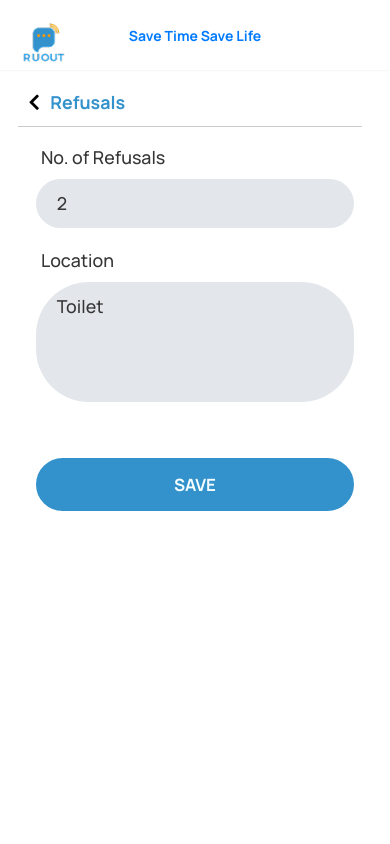
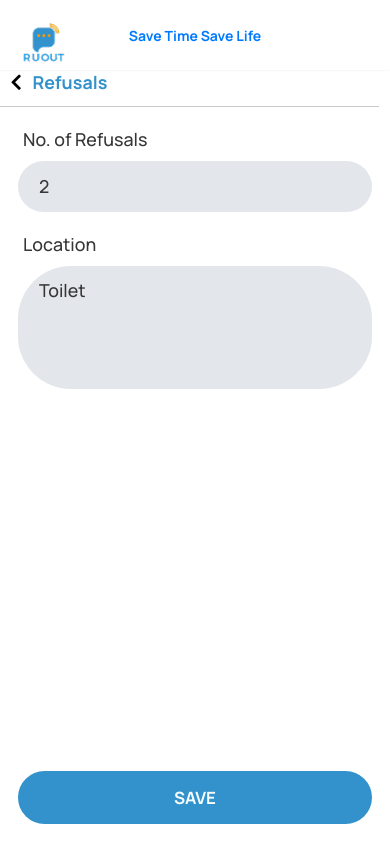
Before and after one commit to KumarVivekPathak/ruoutwar-app, a React Native app: screen /Refusals in a window 390 px wide. Built offline with nearby package versions, Linux system fonts and the light colour scheme.

Commit message:
all states handled

```diff
--- a/components/CustomInput.tsx
+++ b/components/CustomInput.tsx
@@ -9,6 +9,8 @@ interface CustomInputProps {
     onChangeText?: (text: string) => void;
     placeholder?: string;
     style?: any;
+    errorMessage?: string;
+    keyboardType?: string;
 }
 
 const CustomInput = ({
@@ -17,19 +19,25 @@ const CustomInput = ({
     value,
     onChangeText,
     placeholder,
-    style
+    style,
+    errorMessage = '',
+    keyboardType = 'default'
 }: CustomInputProps) => {
     return (
         <View style={[styles.container, style]}>
             <Text style={styles.label}>{label}</Text>
             <TextInput
-                style={styles.input}
+                style={ styles.input}
                 numberOfLines={numberOfLines}
                 value={value}
                 onChangeText={onChangeText}
                 placeholder={placeholder}
                 multiline
+                keyboardType={keyboardType}
             />
+            {errorMessage && (
+                <Text style={styles.errorText}>{errorMessage}</Text>
+            )}
         </View>
     )
 }
@@ -53,6 +61,26 @@ const styles = StyleSheet.create({
         fontSize: scale(16),
         fontFamily: 'Manrope-Medium',
         color: '#363636',
+        borderBottomWidth: 2,
+        borderBottomColor: '#E3E6EB',
+    },
+    invalidInput: {
+        backgroundColor: '#E3E6EB',
+        borderRadius: moderateScale(50),
+        paddingVertical: verticalScale(10),
+        paddingHorizontal: moderateScale(20),
+        fontSize: scale(16),
+        fontFamily: 'Manrope-Medium',
+        color: '#363636',
+        borderBottomWidth: 2,
+        borderBottomColor: '#FF0000',
+    },
+    errorText: {
+        color: '#FF0000',
+        fontSize: scale(12),
+        marginTop: verticalScale(4),
+        marginLeft: moderateScale(10),
+        fontFamily: 'Manrope-Medium',
     },
 });
 
--- a/screens/AdditionalDetails.tsx
+++ b/screens/AdditionalDetails.tsx
@@ -1,4 +1,4 @@
-import React from "react";
+import React, { useState } from "react";
 import { View, Text, StyleSheet, KeyboardAvoidingView, Platform, TouchableWithoutFeedback, Keyboard } from "react-native";
 import { scale, verticalScale } from "react-native-size-matters";
 import CustomHeader from "../components/CustomHeader";
@@ -6,6 +6,23 @@ import CustomInput from "../components/CustomInput";
 import CustomButton from "../components/CustomButton";
 
 const AdditionalDetails = () => {
+
+  const [notes, setNotes] = useState<string>('');
+  const [errorMessage, setErrorMessage] = useState<string>('');
+
+  const handleNotes = (text: string) => {
+    setNotes(text);
+    setErrorMessage('');
+  }
+
+  const handleSave = () => {
+    if (notes.trim() === '') {
+      setErrorMessage('Please enter notes');
+      return;
+    }
+    console.log("handle save: ", notes);
+  }
+
     return (
         <KeyboardAvoidingView
         style={{ flex: 1 }}
@@ -21,11 +38,14 @@ const AdditionalDetails = () => {
                 label="Notes"
                 placeholder="Need Ambulance"
                 numberOfLines={4}
+                value={notes}
+                onChangeText={handleNotes}
+                errorMessage={errorMessage}
               />
             </View>
 
             <View style={styles.buttonContainer}>
-              <CustomButton title="SAVE" onPress={() => {}} />
+              <CustomButton title="SAVE" onPress={handleSave} />
             </View>
           </View>
         </TouchableWithoutFeedback>
--- a/screens/PersonWithDisability.tsx
+++ b/screens/PersonWithDisability.tsx
@@ -1,59 +1,141 @@
-import React from "react";
-import { View, Text, StyleSheet, KeyboardAvoidingView, Platform, TouchableWithoutFeedback, Keyboard, ScrollView } from "react-native";
+import React, { useState } from "react";
+import {
+  View,
+  Text,
+  StyleSheet,
+  KeyboardAvoidingView,
+  Platform,
+  TouchableWithoutFeedback,
+  Keyboard,
+  ScrollView, // Import ScrollView
+  StatusBar, // For potential StatusBar height if needed for offset
+} from "react-native";
 import { scale, verticalScale } from "react-native-size-matters";
 import CustomHeader from "../components/CustomHeader";
 import CustomInput from "../components/CustomInput";
 import CustomButton from "../components/CustomButton";
 
 const PersonWithDisability = () => {
+  const [noOfPersonWithDisability, setNoOfPersonWithDisability] = useState('');
+  const [descriptionAndLocation, setDescriptionAndLocation] = useState('');
+  const [noOfPersonError, setNoOfPersonError] = useState('');
+  const [descriptionError, setDescriptionError] = useState('');
+
+  const handleNoOfPersonWithDisability = (text) => {
+    setNoOfPersonWithDisability(text);
+    setNoOfPersonError(''); // Clear error on change
+  }
+
+  const handleDescriptionAndLocation = (text) => {
+    setDescriptionAndLocation(text);
+    setDescriptionError(''); // Clear error on change
+  }
+
+  const handleSave = () => {
+    let isValid = true;
+
+    // Validate No. of Person With Disability
+    if (noOfPersonWithDisability.trim() === '') {
+      setNoOfPersonError('Please enter the number of persons');
+      isValid = false;
+    } else {
+      const num = parseInt(noOfPersonWithDisability, 10);
+      if (isNaN(num) || num < 0) {
+        setNoOfPersonError('Please enter a valid non-negative number');
+        isValid = false;
+      }
+    }
+
+    // Validate Description and Location
+    if (descriptionAndLocation.trim() === '') {
+      setDescriptionError('Please enter description and location');
+      isValid = false;
+    }
+
+    if (isValid) {
+      console.log("No. of Person with Disability:", parseInt(noOfPersonWithDisability, 10));
+      console.log("Description and Location:", descriptionAndLocation);
+      Keyboard.dismiss(); // Dismiss keyboard on successful save
+      // Proceed with saving data, e.g., API call
+    }
+  }
+
+  // Estimate CustomHeader height for keyboardVerticalOffset on iOS
+  // Adjust this value if your CustomHeader has a different fixed height.
+  const headerHeight = verticalScale(60); // A common estimate for a header height
+
   return (
+    <View style={styles.outerContainer}>
+      <CustomHeader title="Person With Disability" />
       <KeyboardAvoidingView
-      style={{ flex: 1 }}
+        style={styles.keyboardAvoidingView}
         behavior={Platform.OS === 'ios' ? 'padding' : 'height'}
-      keyboardVerticalOffset={Platform.OS === 'ios' ? 60 : 0} // Adjust if you have a header
+        keyboardVerticalOffset={Platform.OS === 'ios' ? headerHeight : 0}
+      >
+        <ScrollView
+          contentContainerStyle={styles.scrollViewContent}
+          keyboardShouldPersistTaps="handled"
         >
           <TouchableWithoutFeedback onPress={Keyboard.dismiss}>
-        <ScrollView style={styles.screen}>
-          <CustomHeader title="Person With Disability" />
-
+            <View style={styles.innerTouchableContainer}>
               <View style={styles.contentContainer}>
                 <CustomInput
                   label="No. of Person With Disability"
                   placeholder="2"
+                  value={noOfPersonWithDisability}
+                  onChangeText={handleNoOfPersonWithDisability}
+                  keyboardType="numeric" // Set keyboard type to numeric
+                  errorMessage={noOfPersonError}
                 />
 
                 <CustomInput
                   label="Description and Location"
                   placeholder="fire stairs"
                   numberOfLines={6}
+                  value={descriptionAndLocation}
+                  onChangeText={handleDescriptionAndLocation}
+                  multiline={true} // Explicitly set multiline to true
+                  errorMessage={descriptionError}
                 />
               </View>
 
               <View style={styles.buttonContainer}>
-            <CustomButton title="SAVE" onPress={() => {}} />
+                <CustomButton title="SAVE" onPress={handleSave} />
               </View>
+            </View>
+          </TouchableWithoutFeedback>
         </ScrollView>
-      </TouchableWithoutFeedback>
       </KeyboardAvoidingView>
+    </View>
   )
 }
 
 export default PersonWithDisability;
 
 const styles = StyleSheet.create({
-    screen: {
+  outerContainer: {
     flex: 1,
+    backgroundColor: '#fff',
+  },
+  keyboardAvoidingView: {
+    flex: 1,
+  },
+  scrollViewContent: {
     flexGrow: 1,
-        backgroundColor: '#fff',
+    justifyContent: 'space-between',
     paddingHorizontal: scale(16),
     paddingTop: verticalScale(16),
+    paddingBottom: verticalScale(16), // Ensure content has bottom padding
+  },
+  innerTouchableContainer: {
+    flex: 1,
+    justifyContent: 'space-between',
   },
   contentContainer: {
     flex: 1,
-        padding: scale(16)
+    justifyContent: 'flex-start',
   },
   buttonContainer: {
-        padding: scale(16),
-        marginBottom: scale(16)
+    marginTop: verticalScale(20),
   },
-})
+});
--- a/screens/Refusals.tsx
+++ b/screens/Refusals.tsx
@@ -1,4 +1,4 @@
-import React from "react";
+import React, { useState } from "react";
 import {
   View,
   Text,
@@ -15,53 +15,120 @@ import CustomInput from "../components/CustomInput";
 import CustomButton from "../components/CustomButton";
 
 const Refusals = () => {
+  const [noOfRefusals, setNoOfRefusals] = useState('');
+  const [location, setLocation] = useState('');
+  const [noOfRefusalsError, setNoOfRefusalsError] = useState('');
+  const [locationError, setLocationError] = useState('');
+
+  const handleNoOfRefusals = (text) => {
+    setNoOfRefusals(text);
+    setNoOfRefusalsError('');
+  };
+
+  const handleLocation = (text) => {
+    setLocation(text);
+    setLocationError('');
+  };
+
+  const handleSave = () => {
+    let isValid = true;
+
+    if (noOfRefusals.trim() === '') {
+      setNoOfRefusalsError('Please enter the number of refusals');
+      isValid = false;
+    } else {
+      const num = parseInt(noOfRefusals, 10);
+      if (isNaN(num) || num < 0) {
+        setNoOfRefusalsError('Please enter a valid non-negative number');
+        isValid = false;
+      }
+    }
+
+    if (location.trim() === '') {
+      setLocationError('Please enter the location');
+      isValid = false;
+    }
+
+    if (isValid) {
+      console.log("No. of Refusals:", parseInt(noOfRefusals, 10));
+      console.log("Location:", location);
+      Keyboard.dismiss();
+    }
+  };
+
+  const headerHeight = verticalScale(60);
+
   return (
-    <KeyboardAvoidingView
-      style={{ flex: 1 }}
-      behavior={Platform.OS === 'ios' ? 'padding' : undefined}
-      keyboardVerticalOffset={Platform.OS === 'ios' ? 60 : 0}
-    >
-      <TouchableWithoutFeedback onPress={Keyboard.dismiss}>
+    <View style={styles.outerContainer}>
+      <CustomHeader title="Refusals" />
+      <KeyboardAvoidingView
+        style={styles.keyboardAvoidingView}
+        behavior={Platform.OS === 'ios' ? 'padding' : 'height'}
+        keyboardVerticalOffset={Platform.OS === 'ios' ? headerHeight : 0}
+      >
         <ScrollView
-          contentContainerStyle={styles.scrollContainer}
+          contentContainerStyle={styles.scrollViewContent}
           keyboardShouldPersistTaps="handled"
         >
-          <View style={styles.screen}>
-            <CustomHeader title="Refusals" />
+          <TouchableWithoutFeedback onPress={Keyboard.dismiss}>
+            <View style={styles.innerTouchableContainer}>
+              <View style={styles.contentContainer}>
+                <CustomInput
+                  label="No. of Refusals"
+                  placeholder="2"
+                  value={noOfRefusals}
+                  onChangeText={handleNoOfRefusals}
+                  keyboardType="numeric"
+                  errorMessage={noOfRefusalsError}
+                />
+                <CustomInput
+                  label="Location"
+                  placeholder="Toilet"
+                  numberOfLines={4}
+                  value={location}
+                  onChangeText={handleLocation}
+                  multiline={true}
+                  errorMessage={locationError}
+                />
+              </View>
 
-            <View style={styles.contentContainer}>
-              <CustomInput label="No. of Refusals" placeholder="2" />
-              <CustomInput label="Location" placeholder="Toilet" numberOfLines={4} />
+              <View style={styles.buttonContainer}>
+                <CustomButton title="SAVE" onPress={handleSave} />
+              </View>
             </View>
-
-            <View style={styles.buttonContainer}>
-              <CustomButton title="SAVE" onPress={() => {}} />
-            </View>
-          </View>
+          </TouchableWithoutFeedback>
         </ScrollView>
-      </TouchableWithoutFeedback>
-    </KeyboardAvoidingView>
+      </KeyboardAvoidingView>
+    </View>
   );
 };
 
 export default Refusals;
 
 const styles = StyleSheet.create({
-  screen: {
+  outerContainer: {
     flex: 1,
     backgroundColor: '#fff',
+  },
+  keyboardAvoidingView: {
+    flex: 1,
+  },
+  scrollViewContent: {
+    flexGrow: 1,
+    justifyContent: 'space-between',
     paddingHorizontal: scale(16),
     paddingTop: verticalScale(16),
+    paddingBottom: verticalScale(16),
   },
-  scrollContainer: {
-    flexGrow: 1,
+  innerTouchableContainer: {
+    flex: 1,
     justifyContent: 'space-between',
   },
   contentContainer: {
-    padding: scale(16),
+    flex: 1,
+    justifyContent: 'flex-start',
   },
   buttonContainer: {
-    padding: scale(16),
-    marginBottom: scale(16),
+    marginTop: verticalScale(20),
   },
 });
--- a/screens/SignOfDanger.tsx
+++ b/screens/SignOfDanger.tsx
@@ -1,13 +1,32 @@
-import React from "react";
+import React, { useState } from "react";
 import { View, Text, StyleSheet, KeyboardAvoidingView, TouchableWithoutFeedback, Platform, Keyboard } from "react-native";
 import { scale, verticalScale } from "react-native-size-matters";
 import CustomHeader from "../components/CustomHeader";
 import CustomInput from "../components/CustomInput";
 import CustomButton from "../components/CustomButton";
 
+
 const SignOfDanger = () => {
+
+  const [signOfDanger, setSignOfDanger] = useState<string>('');
+  const [errorMessage, setErrorMessage] = useState<string>('');
+
+  const handleSignOfDanger = (text: string) => {
+    setSignOfDanger(text);
+    setErrorMessage('');
+  }
+
+  const handleSave = () => {
+    if (signOfDanger.trim() === '') {
+      setErrorMessage('Please enter danger description');
+      return;
+    }
+    console.log("handle save: ", signOfDanger);
+  }
+
+
     return (
-        <KeyboardAvoidingView
+    <KeyboardAvoidingView
       style={{ flex: 1 }}
       behavior={Platform.OS === 'ios' ? 'padding' : 'height'}
       keyboardVerticalOffset={Platform.OS === 'ios' ? 60 : 0}
@@ -21,11 +40,14 @@ const SignOfDanger = () => {
               label="Sign of Danger Description"
               placeholder="Fire in kitchen"
               numberOfLines={4}
+              value={signOfDanger}
+              onChangeText={handleSignOfDanger}
+              errorMessage={errorMessage}
             />
           </View>
 
           <View style={styles.buttonContainer}>
-            <CustomButton title="SAVE" onPress={() => {}} />
+            <CustomButton title="SAVE" onPress={handleSave} />
           </View>
         </View>
       </TouchableWithoutFeedback>
```
Lines whose indentation alone changed are shown as unchanged.
